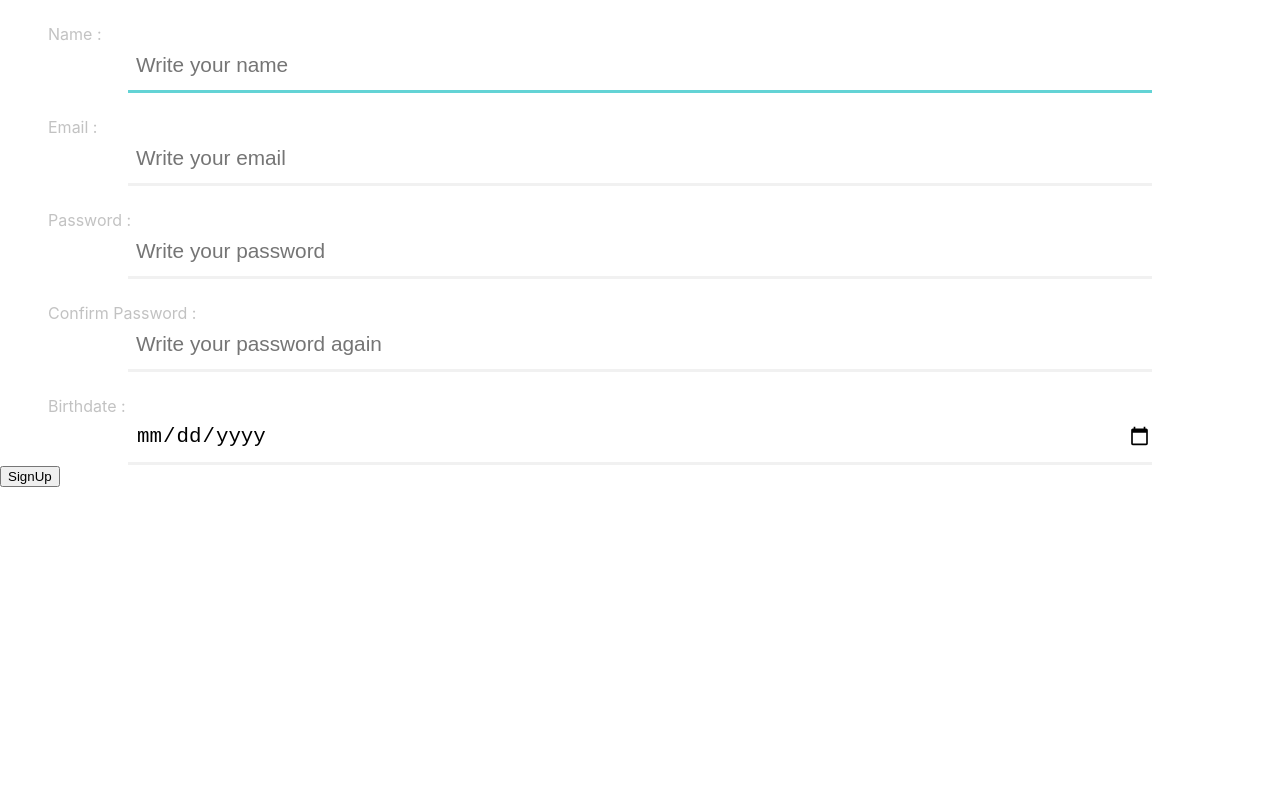
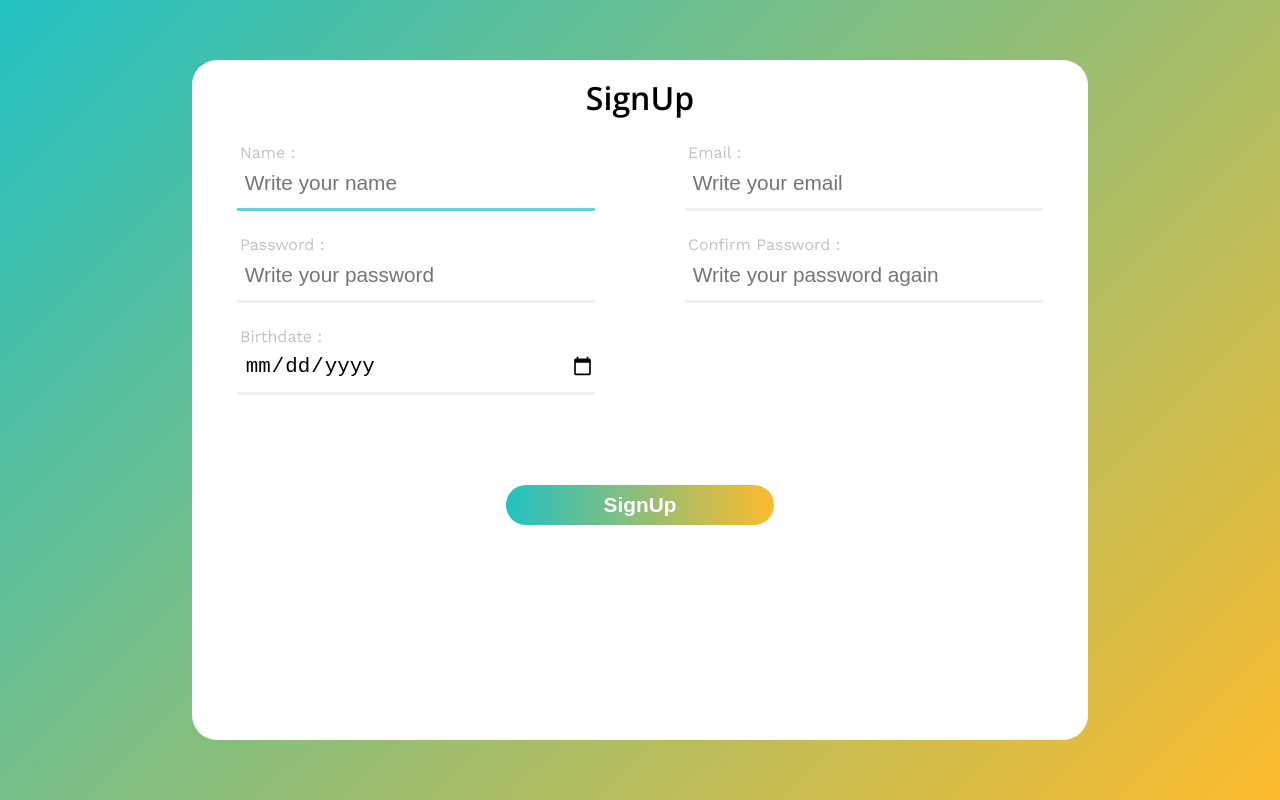
Before and after one commit to momen882001/Blogs_project, a React (Create React App) app in the folder blogs/: page /signup in a window 1280 px wide. Built offline with nearby package versions, Linux system fonts and the light colour scheme.

Commit message:
SignUp Design part 1

```diff
--- /dev/null
+++ b/blogs/src/Components/SignUp/SignUp.css
@@ -0,0 +1,104 @@
+@import url('https://fonts.googleapis.com/css?family=Open+Sans:600|Work+Sans:400,500,600,700&display=swap');
+
+.signup{
+  background: rgb(34,193,195);
+  background: linear-gradient(135deg, rgba(34,193,195,1) 0%,     rgba(253,187,45,1) 100%);
+  font-family: "work sans";
+  height: 100vh;
+}
+
+html{
+  font-size: 100%;
+}
+
+.signup-form {
+    /* max-width: 500px; */
+    /* min-width: 300px; */
+    max-height: 700px;
+    width: 70%;
+    height: 85%;
+    position: absolute ;
+    top: 50%;
+    left: 50%;
+    transform: translate(-50%,-50%);
+    background-color: #FFFFFF;
+    border-radius: 25px;
+}
+
+.h1-signup{
+    text-align: center;
+    font-family: 'open sans', sans-serif;
+    padding-top: 1rem;
+    margin: 0;
+    font-size: 2rem;
+  }
+
+  .row-signup{
+    display: flex;
+    flex-direction: column;
+    align-items: center;
+    padding-top: 1.5rem;
+    /* max-width: 100%; */
+    width: 50%;
+
+  }
+
+  .row-signup input{
+    width: 80%;
+    box-sizing: border-box;
+    border: none;
+    font-size: 1.3rem;
+    padding-left: 0.5rem;
+    padding-bottom: 1rem;
+    box-shadow: inset 0px -3px 0px 0px rgba(187,187,187,0.2);
+    transition: box-shadow 0.2s ease-in;
+  }
+
+  .row-signup input:focus{
+     box-shadow: inset 0px -3px 0px 0px rgba(34,193,195,0.7);
+     outline: none;
+  }
+
+  .row-signup input::-webkit-input-placeholder{
+    opacity: 1;
+    transition: opacity 0.25s ease-out;
+  }
+
+  .row-signup input:hover::-webkit-input-placeholder,
+  .row-signup input:focus::-webkit-input-placeholder{
+    opacity: 0;
+  }
+
+  .row-signup label{
+    align-self: start;
+    padding-left: 3rem;
+    padding-bottom: 0.5rem;
+    color: rgba(187,187,187,0.9);
+  }
+
+  .signup-btn{
+    border-radius: 25px;
+    width: 30%;
+    height: 40px;
+    margin-left: 35%;
+    margin-top: 10%;
+    /* margin-bottom: 10%; */
+    font-size: 1.3rem;
+    color: white;
+    font-weight: 700;
+    background: rgb(34,193,195);
+    background: linear-gradient(90deg, rgba(34,193,195,1) 0%,     rgba(253,187,45,1) 100%);
+    border: 0px;
+    cursor: pointer;
+    transition: opacity 0.25s ease-out;
+  }
+
+  .signup-btn:hover{
+    opacity: 0.8;
+  }
+
+
+.signup-con {
+    display: flex;
+    flex-wrap: wrap;
+}
--- a/blogs/src/Components/SignUp/SignUp.jsx
+++ b/blogs/src/Components/SignUp/SignUp.jsx
@@ -1,6 +1,7 @@
 import React , {useState} from 'react'
 import { useNavigate } from "react-router-dom";
 import axios from '../API/axios'
+import './SignUp.css'
 
 function SignUp() {
 
@@ -32,33 +33,38 @@ function SignUp() {
     return (
         <div className="signup">
             <form className="signup-form" onSubmit={onSubmit}>
+            <h1 className="h1-signup">SignUp</h1>
 
-                <div className="row">
+                <div className="signup-con">
+
+                <div className="row-signup">
                     <label htmlFor="">Name :</label>
                     <input autoFocus type="text" required placeholder="Write your name" value={name} onChange={(e) => setName(e.target.value)}  />
                 </div>
 
-                <div className="row">
+                <div className="row-signup">
                     <label htmlFor="">Email :</label>
                     <input  type="email" required placeholder="Write your email" value={email} onChange={(e) => setEmail(e.target.value)} />
                 </div>
 
-                <div className="row">
+                <div className="row-signup">
                     <label htmlFor="">Password :</label>
                     <input  type="password" required placeholder="Write your password" value={password} onChange={(e) => setPassword(e.target.value)}/>
                 </div>
 
-                <div className="row">
+                <div className="row-signup">
                     <label htmlFor="">Confirm Password :</label>
                     <input  type="password" required placeholder="Write your password again" value={confirm_password} onChange={(e) => setConfirmPassword(e.target.value)} />
                 </div>
 
-                <div className="row">
+                <div className="row-signup">
                     <label htmlFor="">Birthdate :</label>
                     <input type="date" required placeholder="Write your Birthdate" value={birthdate} onChange={(e) => setBirthdate(e.target.value)}/>
                 </div>
 
-                <button type="submit">SignUp</button>
+                </div>
+
+                <button type="submit" className="signup-btn">SignUp</button>
 
             </form>
         </div>
```
